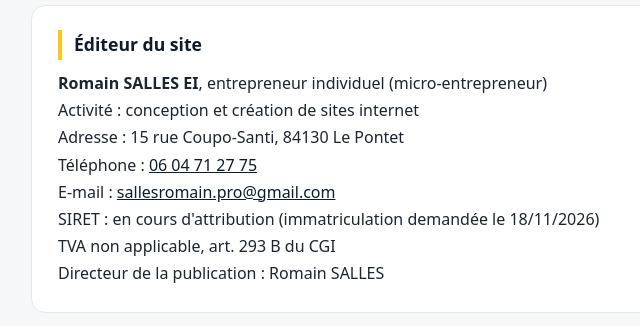
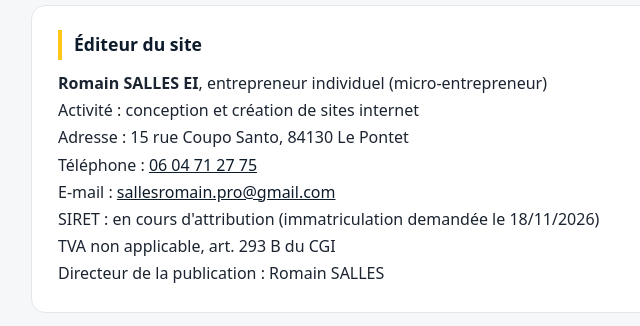
Before and after one commit to rttr2023/portfolio-sites, a plain HTML site: page mentions-legales-createur.html in a window 1280 px wide. Shown: the part 243-569 px from the top of the page, 219-859 px from the left. Drawn offline with Linux system fonts and the light colour scheme.

Commit message:
Correction du nom de rue
Co-Authored-By: Claude Opus 5.5 <noreply@anthropic.com>

```diff
--- a/mentions-legales-createur.html
+++ b/mentions-legales-createur.html
@@ -44,7 +44,7 @@
     <h2>Éditeur du site</h2>
     <p><strong>Romain SALLES EI</strong>, entrepreneur individuel (micro-entrepreneur)<br>
     Activité : conception et création de sites internet<br>
-    Adresse : 15 rue Coupo-Santi, 84130 Le Pontet<br>
+    Adresse : 15 rue Coupo Santo, 84130 Le Pontet<br>
     Téléphone : <a href="tel:+33604712775">06 04 71 27 75</a><br>
     E-mail : <a href="mailto:sallesromain.pro@gmail.com">sallesromain.pro@gmail.com</a><br>
     SIRET : en cours d'attribution (immatriculation demandée le 18/11/2026)<br>
```
